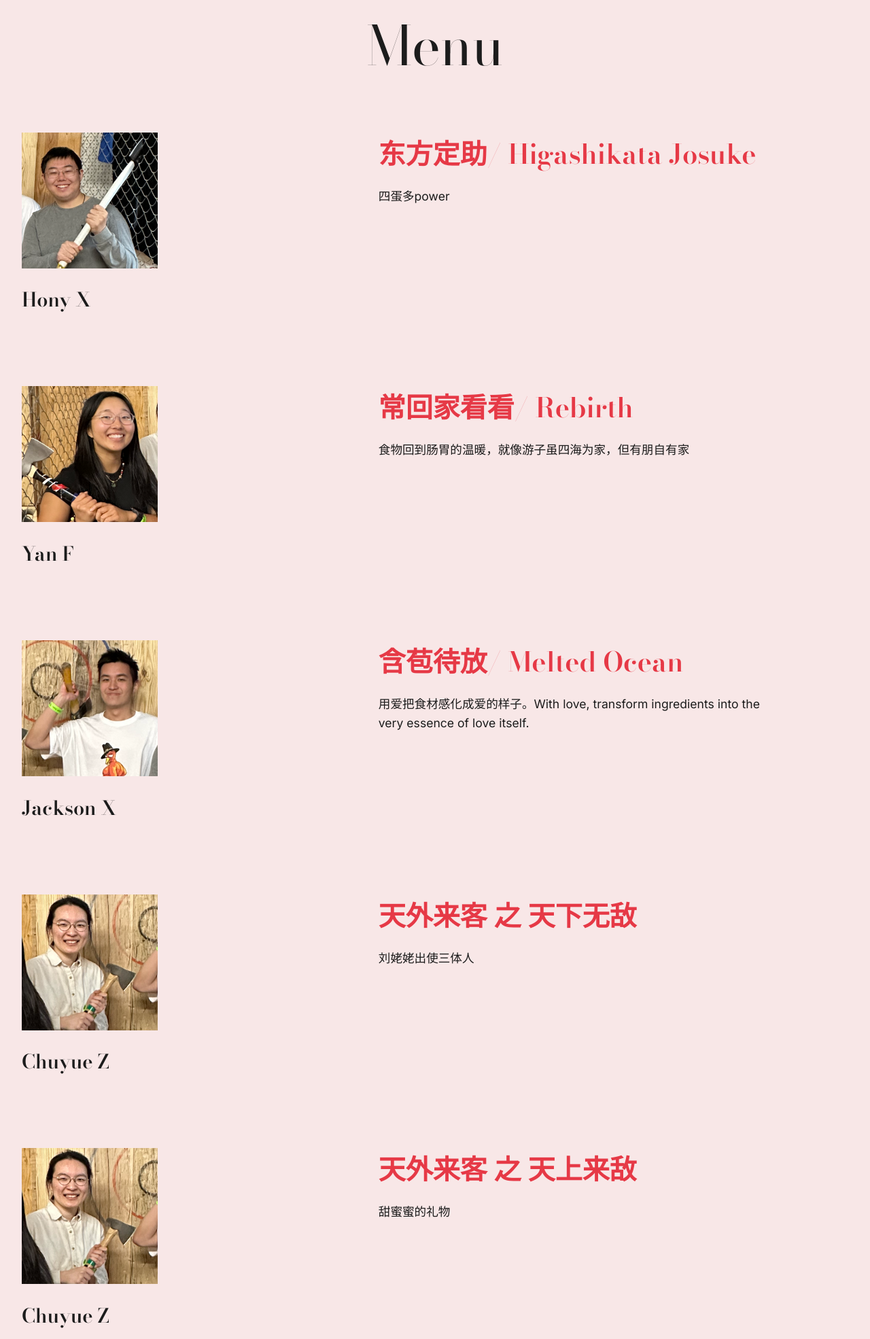
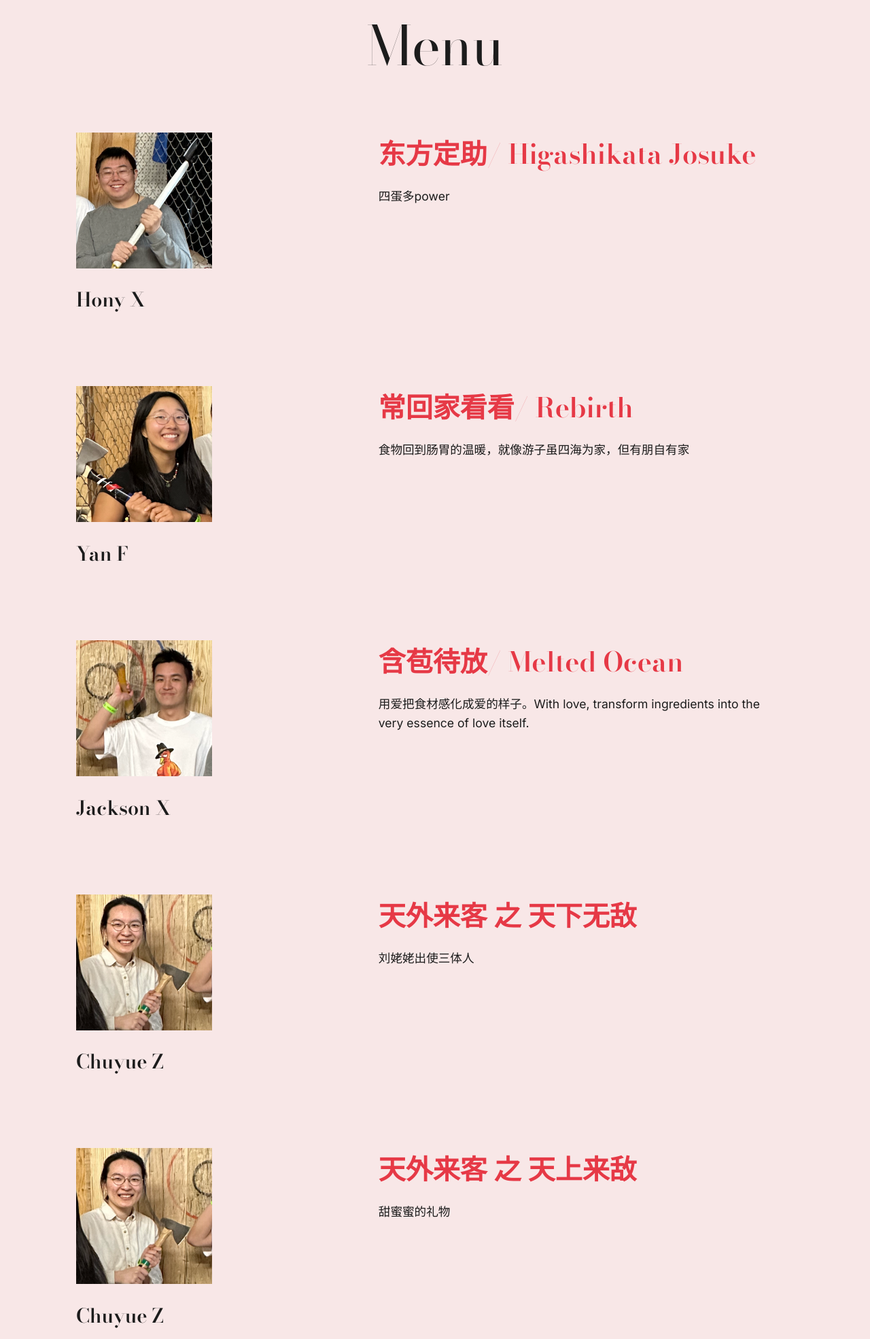
Before and after one commit to WudingRoad1145/jats-n, a plain HTML site: page index.html in a window 1280 px wide. Shown: the part 1354-3324 px from the top of the page at 68% size. Drawn offline with nearby package versions, Linux system fonts and the light colour scheme.

Commit message:
chef photo rightward

```diff
--- a/index.html
+++ b/index.html
@@ -231,7 +231,7 @@
             <div class="menu-grid">
                 <!-- Course 1 -->
                 <article class="course">
-                    <div class="chef-info">
+                    <div class="chef-info" style="margin-left: 5rem;">
                         <img src="chef/hony.png" alt="Chef Hony X" class="chef-img">
                         <h3 class="chef-name">Hony X</h3>
                     </div>
@@ -245,7 +245,7 @@
                 <!-- Repeat similar structure for other 5 courses -->
                  <!-- Course 1 -->
                 <article class="course">
-                    <div class="chef-info">
+                    <div class="chef-info" style="margin-left: 5rem;">
                         <img src="chef/yan.png" alt="Chef Yan F" class="chef-img">
                         <h3 class="chef-name">Yan F</h3>
                     </div>
@@ -258,8 +258,8 @@
 
                 <!-- Repeat similar structure for other 5 courses -->
                  <!-- Course 1 -->
-                <article class="course">
-                    <div class="chef-info">
+                 <article class="course">
+                    <div class="chef-info" style="margin-left: 5rem;">
                         <img src="chef/jackson.png" alt="Chef Jackson X" class="chef-img">
                         <h3 class="chef-name">Jackson X</h3>
                     </div>
@@ -273,7 +273,7 @@
                 <!-- Repeat similar structure for other 5 courses -->
                  <!-- Course 1 -->
                 <article class="course">
-                    <div class="chef-info">
+                    <div class="chef-info" style="margin-left: 5rem;">
                         <img src="chef/chuyue.png" alt="Chef Chuyue Z" class="chef-img">
                         <h3 class="chef-name">Chuyue Z</h3>
                     </div>
@@ -287,7 +287,7 @@
                 <!-- Repeat similar structure for other 5 courses -->
                 <!-- Course 1 -->
                 <article class="course">
-                    <div class="chef-info">
+                    <div class="chef-info" style="margin-left: 5rem;">
                         <img src="chef/chuyue.png" alt="Chef Chuyue Z" class="chef-img">
                         <h3 class="chef-name">Chuyue Z</h3>
                     </div>
@@ -301,7 +301,7 @@
                 <!-- Repeat similar structure for other 5 courses -->
                  <!-- Course 1 -->
                 <article class="course">
-                    <div class="chef-info">
+                    <div class="chef-info" style="margin-left: 5rem;">
                         <img src="chef/yan.png" alt="Chef Yan F" class="chef-img">
                         <h3 class="chef-name">Yan F</h3>
                     </div>
```
